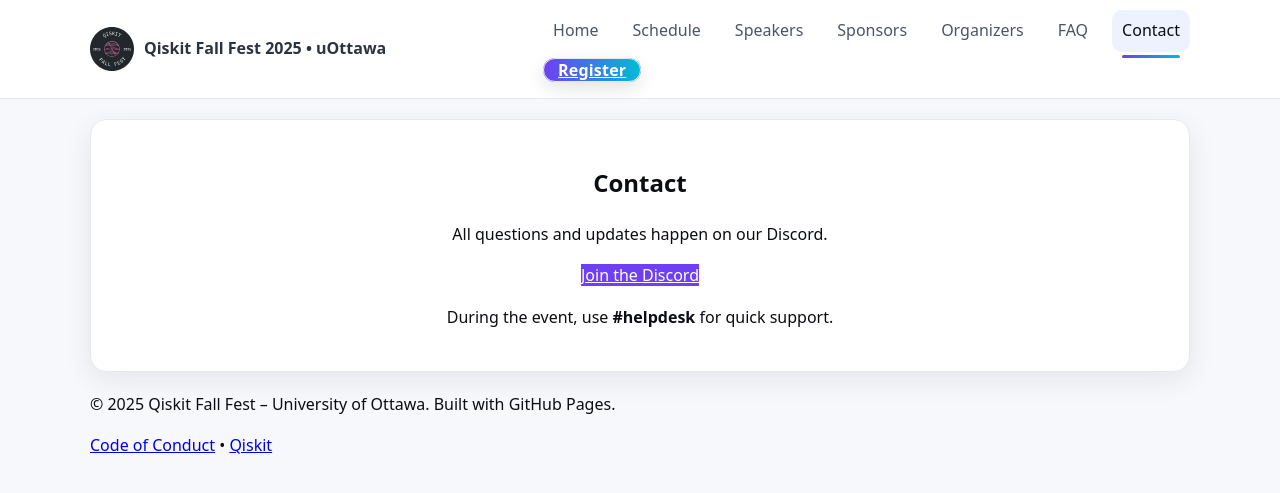
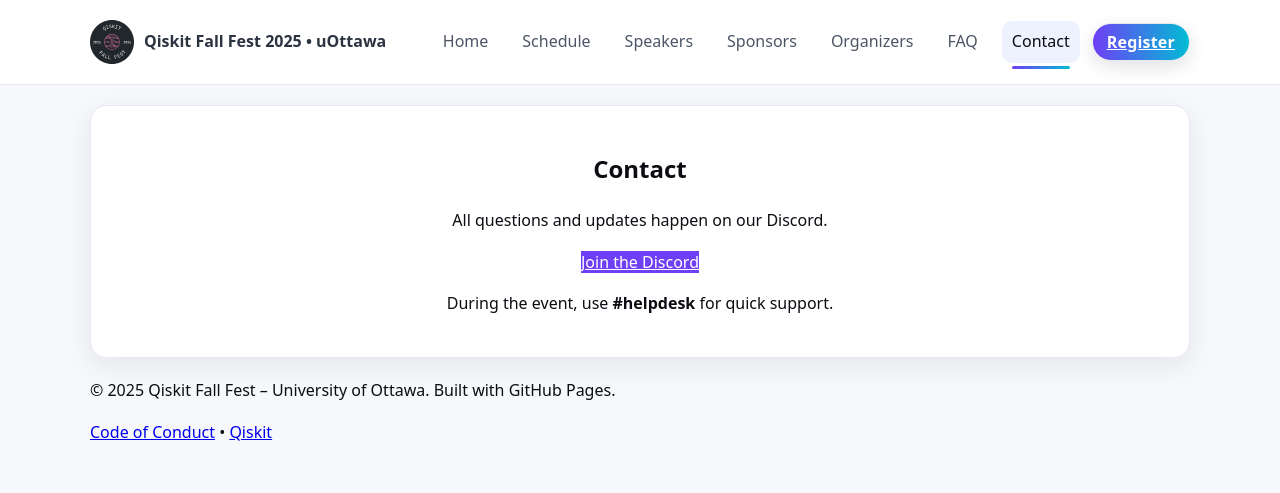
Before and after one commit to utkarshh-singh/fall-fest-2025-website, a Jekyll site: the page built from contact.md, in a window 1280 px wide. Shown: the top 493 px of the page. Built offline with Jekyll 4.4.1, drawn with Linux system fonts in a browser that asks for light colours.

Commit message:
Update style.css

```diff
--- a/assets/style.css
+++ b/assets/style.css
@@ -214,3 +214,24 @@
   .header-cta{ display:none; }  /* hide desktop button on phones */
   .show-mobile{ display:block; }
 }
+
+/* Keep the right block pinned right and spaced */
+.nav-right{display:flex; align-items:center; gap:12px; position:relative; margin-left:auto}
+
+/* Header CTA look (desktop) */
+.header-cta{
+  height:36px; line-height:36px; padding:0 14px;
+  border-radius:999px; border:1px solid var(--border);
+  font-weight:600; letter-spacing:.2px;
+  background:linear-gradient(90deg,var(--brand),var(--accent));
+  color:#fff; box-shadow:0 6px 18px rgba(15,23,42,.12);
+}
+.header-cta:hover{ transform:translateY(-1px); box-shadow:0 10px 24px rgba(15,23,42,.16) }
+.header-cta:active{ transform:none }
+
+/* Mobile: show CTA inside menu, hide desktop pill */
+.show-mobile{ display:none; }
+@media (max-width:820px){
+  .header-cta{ display:none; }
+  .show-mobile{ display:block; }
+}
```
